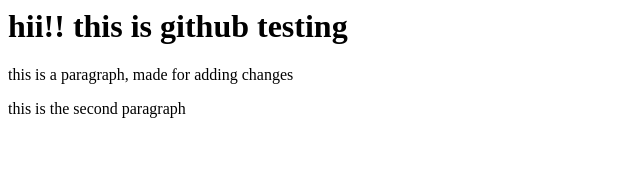
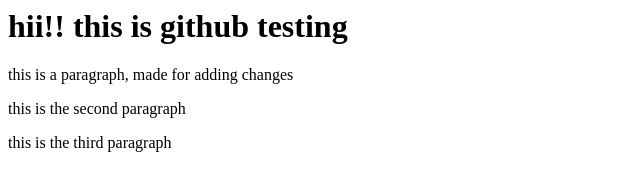
Before and after one commit to himmatsr/git-test, a website: page index.html in a window 1280 px wide. Shown: the whole page, without its empty margins (0-640 px from the left). Drawn offline with Linux system fonts and the light colour scheme.

Commit message:
forth commit npm

```diff
--- a/index.html
+++ b/index.html
@@ -8,5 +8,6 @@
         <h1>hii!! this is github testing </h1>
         <p>this is a paragraph, made for adding changes</p>
         <p>this is the second paragraph</p>
+        <p>this is the third paragraph</p>
     </body>
 </html>
```
Also changed, not shown: package.json (added, +24 -0 lines), 2 other files.
